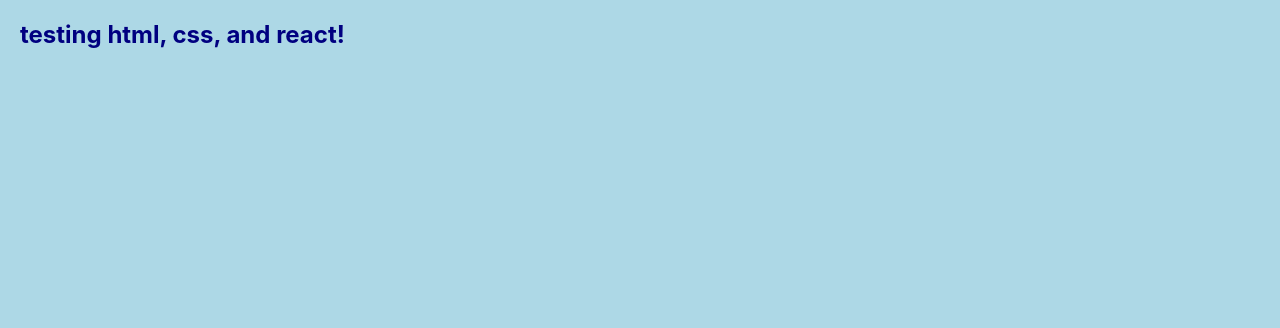
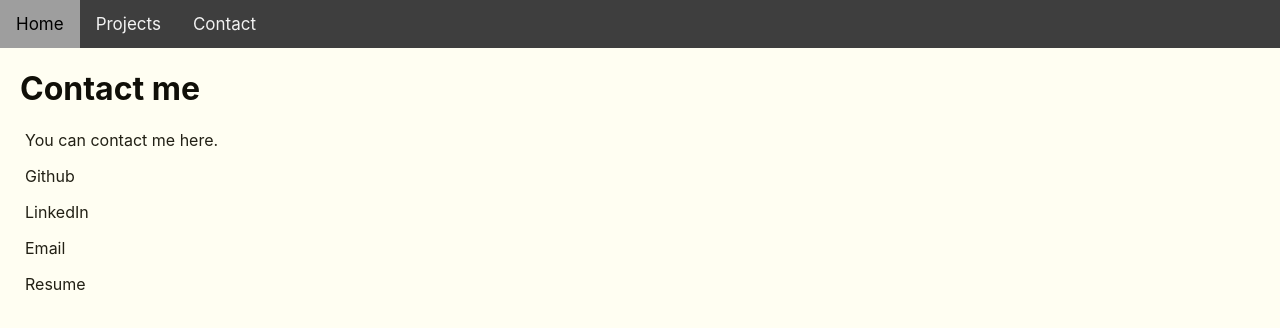
Before and after one commit to onodeloc/portfolio2, a React (Create React App) app: page /contact in a window 1280 px wide. Shown: the top 328 px of the page. Built offline with nearby package versions, Linux system fonts and the light colour scheme; the HTML template or start-up script is replaced by a standard one.

Commit message:
Added different pages

```diff
--- a/package.json
+++ b/package.json
@@ -9,6 +9,7 @@
     "@testing-library/user-event": "^13.5.0",
     "react": "^18.2.0",
     "react-dom": "^18.2.0",
+    "react-router-dom": "^6.4.3",
     "react-scripts": "^5.0.1",
     "web-vitals": "^2.1.4"
   },
--- a/src/App.js
+++ b/src/App.js
@@ -1,13 +1,24 @@
 //import logo from './logo.svg';
 import './App.css';
 import React from "react";
+import { BrowserRouter, Routes, Route } from 'react-router-dom'
+import Nav from "./components/Nav";
 import About from "./components/About";
+import Projects from "./components/Projects";
+import Contact from "./components/Contact";
 
 function App() {
   return (
-    <main >
-      <About />
-    </main>
+    <>
+      <Nav />
+      <BrowserRouter>
+        <Routes>
+          <Route path='/about' element={<About />} />
+          <Route path='/projects' element={<Projects />} />
+          <Route path='/contact' element={<Contact />} />
+        </Routes>
+      </BrowserRouter>
+    </>
   );
 }
 
--- a/src/components/About.css
+++ /dev/null
@@ -1,8 +0,0 @@
-body {
-  background-color: lightblue;
-}
-
-h1 {
-  color: navy;
-  margin-left: 20px;
-}
--- a/src/components/About.js
+++ b/src/components/About.js
@@ -1,10 +1,16 @@
 import React from "react";
-import "./About.css";
+import "./gen.css";
 
-export default function About() {
-    return (
-        <section id="default">
-            <h1>testing html, css, and react!</h1>
-        </section>
-    );
-}
+const About = () => (
+    <div>
+      <h1 className="home">About me</h1>
+      <p>
+        My name is Cole Beezley.
+      </p>
+      <p>
+        Welcome to my (in-development) website.
+      </p>
+    </div>
+  );
+
+  export default About;
--- /dev/null
+++ b/src/components/Contact.js
@@ -0,0 +1,27 @@
+import React from "react";
+import "./gen.css";
+
+const Contact = () => (
+    <div>
+      <h1 className="contact">Contact me</h1>
+      <p>
+        You can contact me here.
+      </p>
+      <p>
+      </p>
+      <p>
+        Github
+      </p>
+      <p>
+        LinkedIn
+      </p>
+      <p>
+        Email
+      </p>
+      <p>
+        Resume
+      </p>
+    </div>
+  );
+
+  export default Contact;
--- /dev/null
+++ b/src/components/Nav.css
@@ -0,0 +1,23 @@
+.topnav {
+  background-color: rgb(62, 62, 62);
+  overflow: hidden;
+}
+
+.topnav a {
+  float: left;
+  color: #f2f2f2;
+  text-align: center;
+  padding: 14px 16px;
+  text-decoration: none;
+  font-size: 17px;
+}
+
+.topnav a:hover {
+  background-color: rgb(158, 158, 158);
+  color: black;
+}
+
+.topnav a.active {
+  background-color: #6d6d6d;
+  color: white;
+}
--- /dev/null
+++ b/src/components/Nav.js
@@ -0,0 +1,14 @@
+import React from "react";
+import "./Nav.css";
+
+export default function Nav() {
+    return (
+        <section id="nav">
+            <div class="topnav">
+                <a href="about">Home</a>
+                <a href="projects">Projects</a>
+                <a href="contact">Contact</a>
+            </div>
+        </section>
+    );
+}
--- /dev/null
+++ b/src/components/Projects.js
@@ -0,0 +1,16 @@
+import React from "react";
+import "./gen.css";
+
+const Projects = () => (
+    <div>
+      <h1 className="title is-1">Projects</h1>
+      <p>
+        I have experience with Java, C++, C, Python, Typescript, Javascript, and HTML/CSS.
+      </p>
+      <p>
+        Here are some of the projects in which I'll be listing these skills.
+      </p>
+    </div>
+  );
+
+  export default Projects;
--- /dev/null
+++ b/src/components/gen.css
@@ -0,0 +1,13 @@
+body {
+  background-color: rgb(255, 254, 242);
+}
+
+h1 {
+  color: rgb(16, 15, 8);
+  margin-left: 20px;
+}
+
+p {
+  color: rgb(34, 32, 21);
+  margin-left: 25px;
+}
```
Also changed, not shown: 1 other file (tests, documents, lock files or other folders).
